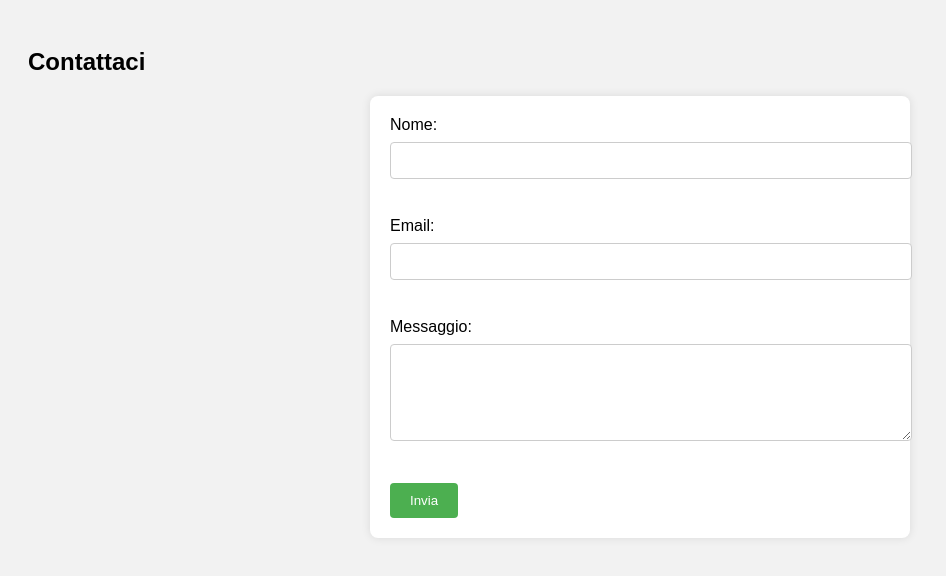
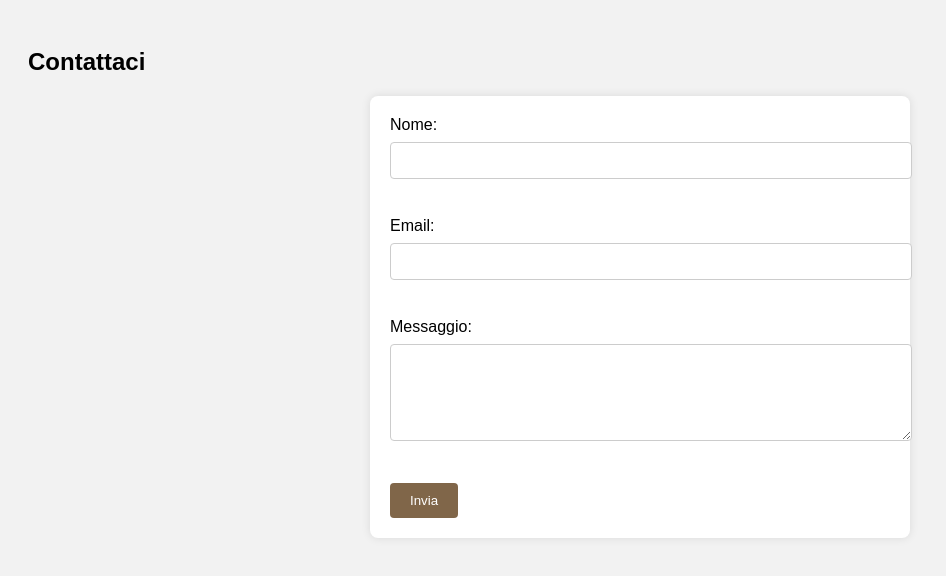
Before and after one commit to Rognalto/Rognalto.github.io, a plain HTML site: page index.html in a window 1280 px wide. Shown: the whole page, without its empty margins (0-946 px from the left). Drawn offline with Linux system fonts and the light colour scheme.

Commit message:
index.html

```diff
--- a/index.html
+++ b/index.html
@@ -31,7 +31,7 @@
     }
 
     button {
-      background-color: #4CAF50;
+      background-color: #806649;
       color: white;
       border: none;
       padding: 10px 20px;
```
